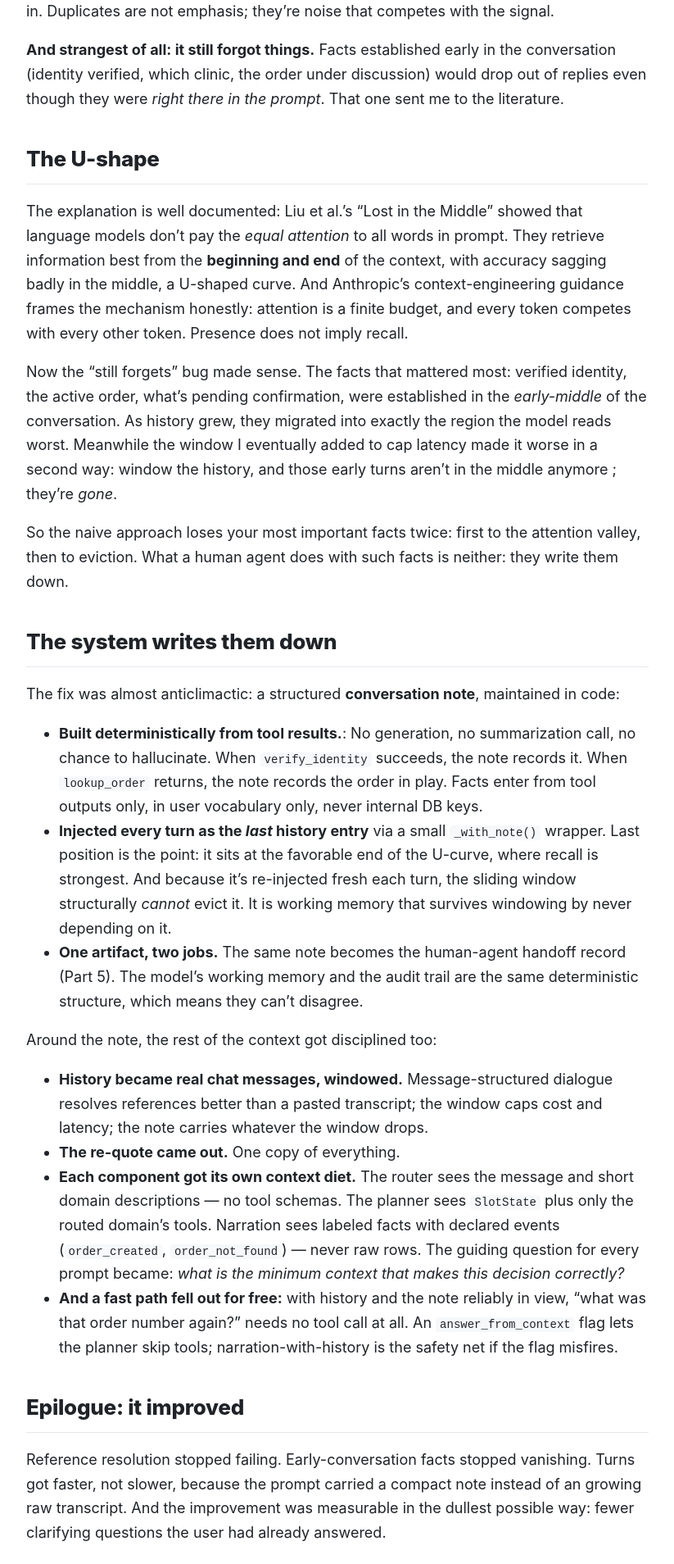
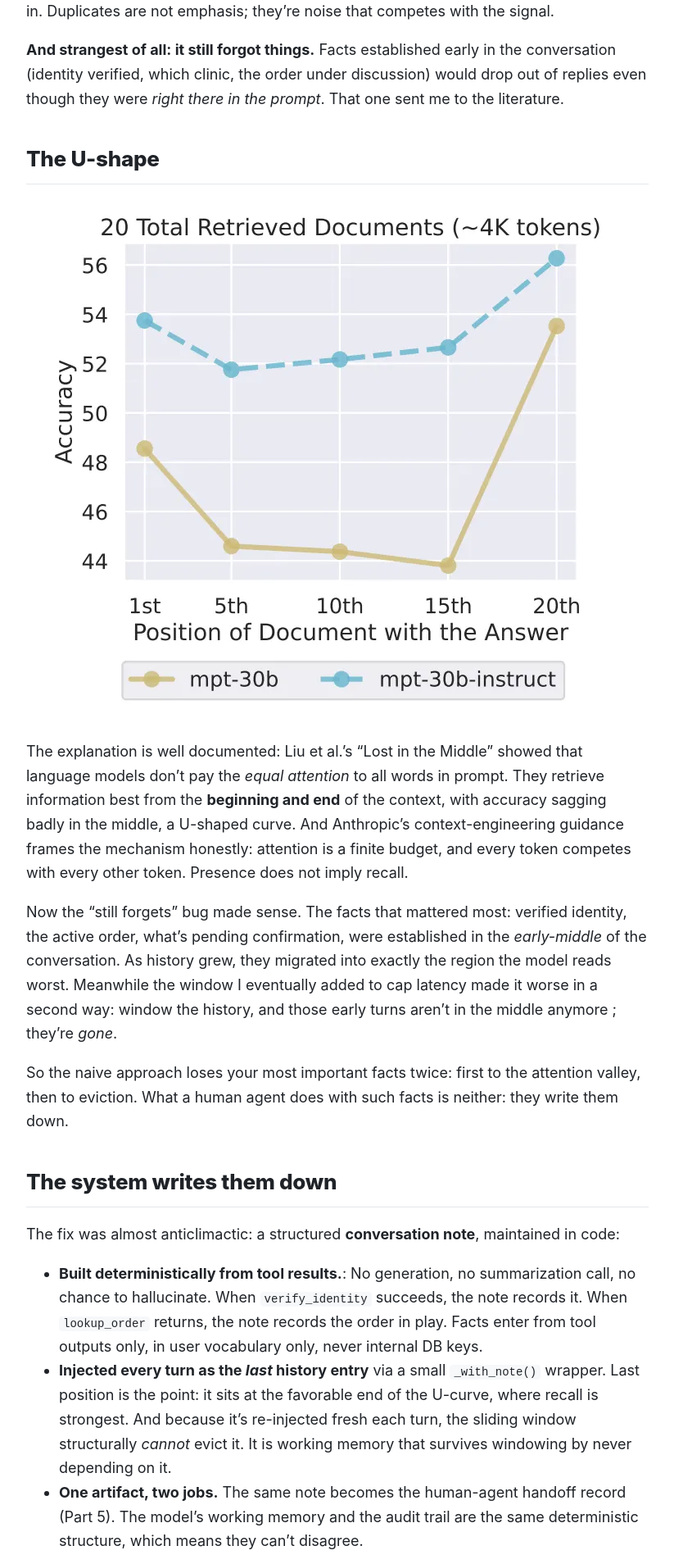
Before and after one commit to tungnhitran/tungnhitran.github.io, a Jekyll site: the page built from _posts/2026-08-27-the-context-window.md, in a window 1280 px wide. Shown: the part 1105-3013 px from the top of the page at 82% size, without its empty margins (42-865 px from the left). Built offline with Jekyll 4.4.1, drawn with Linux system fonts in a browser that asks for light colours.

Commit message:
Add U-shape attention image to context window post
Added an image illustrating the U-shape attention phenomenon in language models.

```diff
--- a/_posts/2026-08-27-the-context-window.md
+++ b/_posts/2026-08-27-the-context-window.md
@@ -27,6 +27,8 @@ The obvious fix is the one everybody tries first: take the chat history, paste i
 **And strangest of all: it still forgot things.** Facts established early in the conversation (identity verified, which clinic, the order under discussion) would drop out of replies even though they were *right there in the prompt*. That one sent me to the literature.
 
 ## The U-shape
+
+![The U-sahpe]({{ '/assets/img/U_shape_attention.webp' | relative_url }})
 
 The explanation is well documented: Liu et al.'s "Lost in the Middle" showed that language models don't pay the *equal attention* to all words in prompt. They retrieve information best from the **beginning and end** of the context, with accuracy sagging badly in the middle, a U-shaped curve. And Anthropic's context-engineering guidance frames the mechanism honestly: attention is a finite budget, and every token competes with every other token. Presence does not imply recall.
 
```
